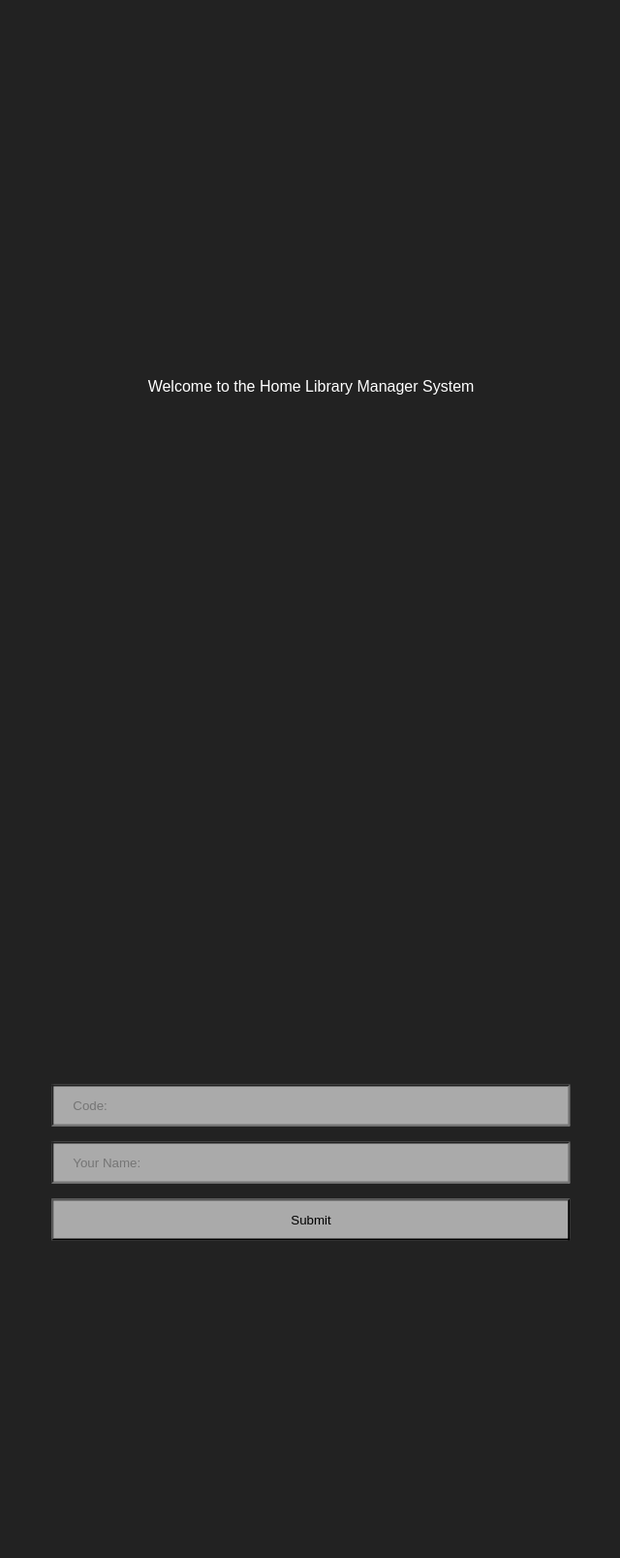
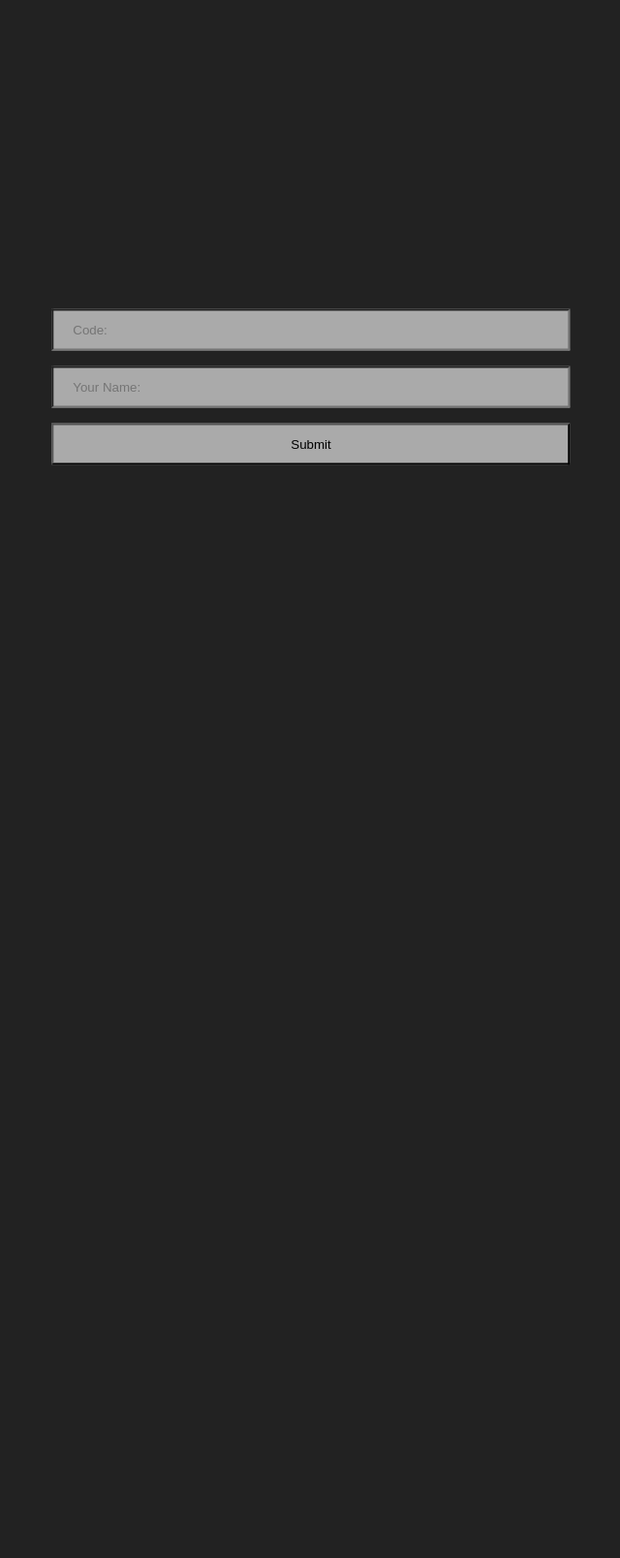
Before and after one commit to S-Spektrum-M/LibraryManager, a Flask app: template frontend/templates/checkout.html in a window 1280 px wide. Shown: the part 43-1650 px from the top of the page at 97% size, without its empty margins (319-959 px from the left). After the commit the page ends 523 px from the top, so only its background shows below. Run offline with Flask 2, Linux system fonts and the light colour scheme; the template is opened without the code that fills it, so the values that code supplies are empty.

Commit message:
Remove title text

```diff
--- a/frontend/templates/checkout.html
+++ b/frontend/templates/checkout.html
@@ -1,11 +1,5 @@
 {%extends "layout.html" %}
 {% block body %}
-<div class="container">
-    <p class="home-text">
-        Welcome to the Home Library Manager System
-    </p>
-</div>
-
 <div class="container">
   <div class="child">
       <form action="/checkout" method="post">
```
